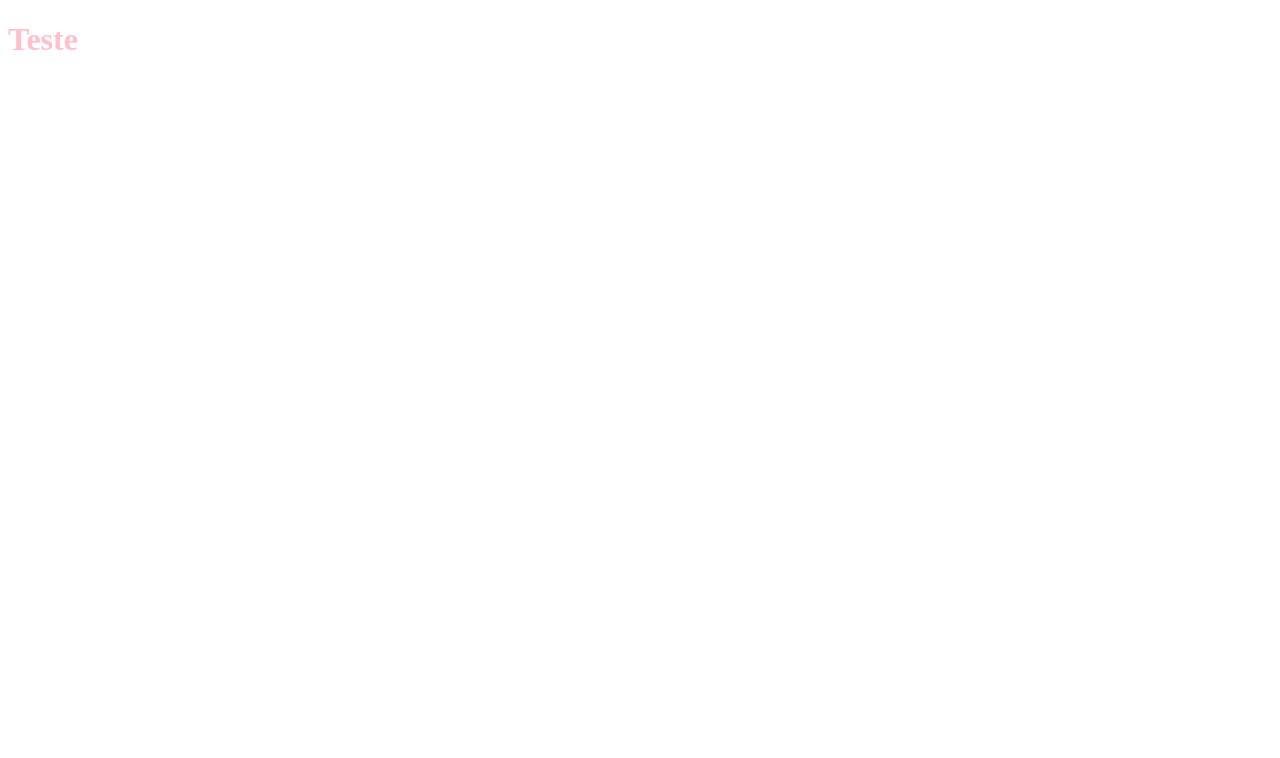
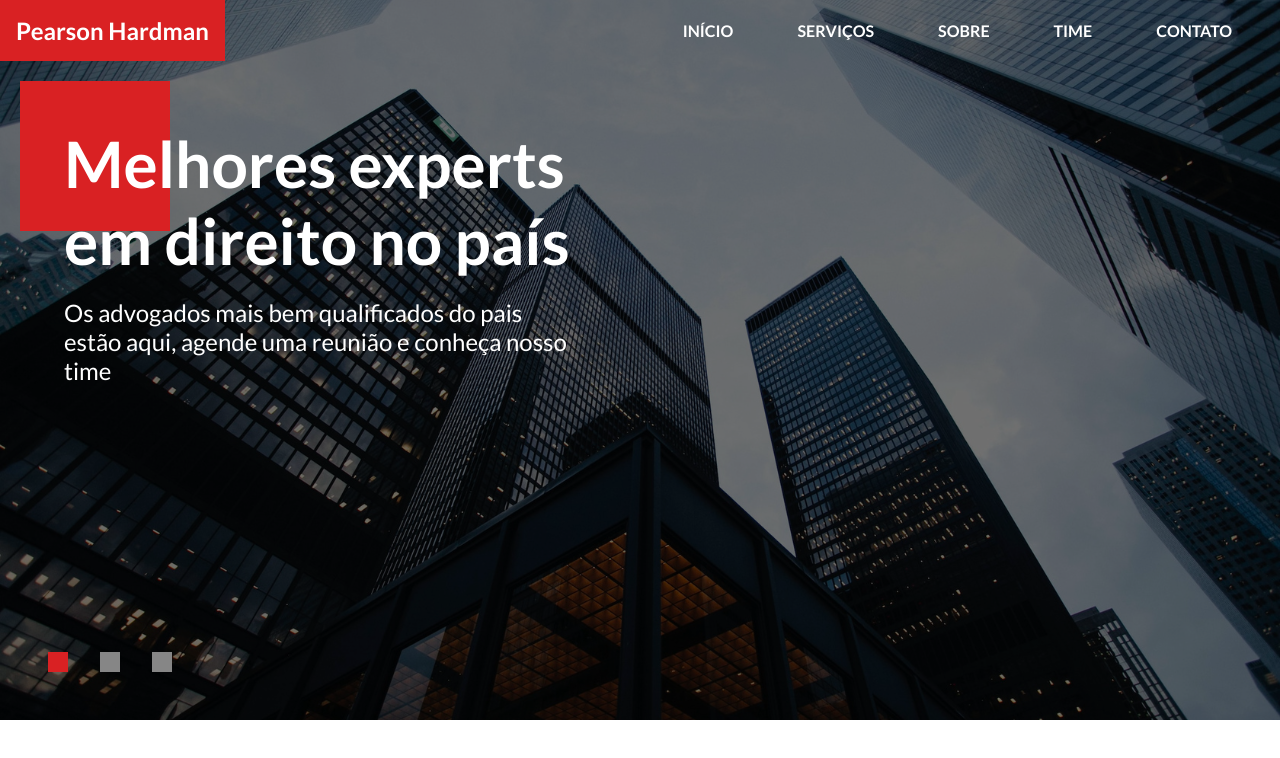
Before and after one commit to viniciussouza88/siteCompleto, a plain HTML site: page index.html in a window 1280 px wide. Drawn offline with nearby package versions, Linux system fonts and the light colour scheme.

Commit message:
Configurações iniciais do projeto / Cabeçalho e banner

```diff
--- a/css/styles.css
+++ b/css/styles.css
@@ -1,3 +1,121 @@
-h1{
-    color: pink;
+/* Geral */
+:root{
+    --main-color: #d92123;
+    --primary-text-color: #fff;
+    --secondary-text-color: #191919;
+    --secondary-color: #868686;
+    --tertiary-color: #eff3f4;
 }
+
+*{
+    font-family: 'Lato';
+    padding: 0;
+    margin: 0;
+    box-sizing: border-box;
+}
+
+a{
+    text-decoration: none;
+}
+
+img{
+    width: 100%;
+}
+
+input[type="submit"]{
+    cursor: pointer;
+}
+
+i{
+    background-color: var(--main-color);
+    color: var(--primary-text-color);
+    font-size: 2.5rem;
+    padding: 2rem;
+}
+
+/* Cabeçalho e headre */
+#header {
+    min-height: 90vh;
+    background-image: url("../img/main_banner4.png");
+    background-size: cover;
+    background-position: center;
+    color: var(--primary-text-color);
+    margin-bottom: 2rem;
+    position: relative;
+}
+
+#inner-header {
+    display: flex;
+    justify-content: space-between;
+    align-items: center;
+}
+
+#brand {
+    background-color: var(--main-color);
+    padding: 1rem;
+}
+
+#navbar {
+    display: flex;
+    gap: 2rem;
+    text-transform: uppercase;
+    margin-right: 2rem;
+}
+
+#navbar a {
+   color: var(--primary-text-color);
+   font-weight: bold;
+   padding: 1rem;
+}
+
+.banner.active {
+    opacity: 1;
+}
+
+.banner {
+    max-width: 50%;
+    padding: 4rem;
+    opacity: 0;
+    position: absolute;
+    transition: 0.6s;
+}
+
+.banner h2 {
+    font-size: 4rem;
+    margin-bottom: 1.2rem  ;
+    z-index: 2;
+    position: relative;
+}
+
+.banner p {
+  font-size: 1.5rem;
+}
+
+.square {
+    display: block;
+    width: 150px;
+    height: 150px;
+    background-color: var(--main-color);
+    position: absolute;
+    z-index: 1;
+    left: 20px ;
+    top: 20px;
+}
+
+.dots {
+    display: flex;
+    gap: 2rem;
+    position: absolute;
+    bottom: 3rem;
+    left: 3rem;
+}
+
+.dot {
+   width: 20px;
+   height: 20px;
+   background-color: var(--secondary-color);
+}
+
+.dot.active {
+    background-color: var(--main-color);
+}
--- a/index.html
+++ b/index.html
@@ -4,13 +4,57 @@
     <meta charset="UTF-8">
     <meta http-equiv="X-UA-Compatible" content="IE=edge">
     <meta name="viewport" content="width=device-width, initial-scale=1.0">
+    <title>Pearson Hardman</title>
 
+    <!-- Bootstrap icons -->
+    <link
+        rel="stylesheet"
+        href="https://cdn.jsdelivr.net/npm/bootstrap-icons@1.10.5/font/bootstrap-icons.css"
+    >
+
+    <!-- Estilos-->
     <link rel="stylesheet" href="css/styles.css">
-    <title>Site completo</title>
+    <link rel="shortcut icon" href="img/favicon.ico" type="image/x-icon">
+
+    <!-- Google Fonts -->
+    <link rel="preconnect" href="https://fonts.googleapis.com">
+    <link rel="preconnect" href="https://fonts.gstatic.com" crossorigin>
+    <link
+        href="https://fonts.googleapis.com/css2?family=Lato:ital,wght@0,100;0,300;0,400;0,700;0,900;1,100;1,300;1,400;1,700;1,900&display=swap"
+        rel="stylesheet"
+    >
 </head>
 <body>
-    <h1>Teste</h1>
+    <!-- Cabeçalho e Banner -->
 
- <script src="js/scripts.js"></script>
+    <header id="header">
+        <div id="inner-header">
+            <h2 id="brand"> Pearson Hardman</h2>
+            <nav id="navbar">
+                <a href="#header">Início</a>
+                <a href="#expertise-areas">Serviços</a>
+                <a href="#about">Sobre</a>
+                <a href="#team">Time</a>
+                <a href="#contact">Contato</a>
+            </nav>
+            <!-- Menu Mobile -->
+        </div>
+        <div class="banner active">
+            <span class="square"></span>
+            <h2>Melhores experts em direito no país</h2>
+            <p>
+                Os advogados mais bem qualificados do pais estão aqui, agende uma reunião e conheça nosso time
+            </p>
+        </div>
+
+        <div class="dots">
+            <div class="dot active"></div>
+            <div class="dot"></div>
+            <div class="dot"></div>
+
+        </div>
+
+    </header>
+    <script src="js/scripts.js"></script>
 </body>
 </html>
```
Also changed, not shown: img/author_1.jpg (added), img/author_2.jpg (added), img/bank.jpg (added), img/company.jpg (added), img/construction.jpg (added), img/court.jpg (added), img/employees_banner.jpg (added), img/favicon.ico (added), img/harvey.png (added), img/jessica.jpg (added), img/louis.jpg (added), img/main_banner.jpg (added), img/main_banner2.jpg (added), img/main_banner3.jpg (added), 4 more files.
